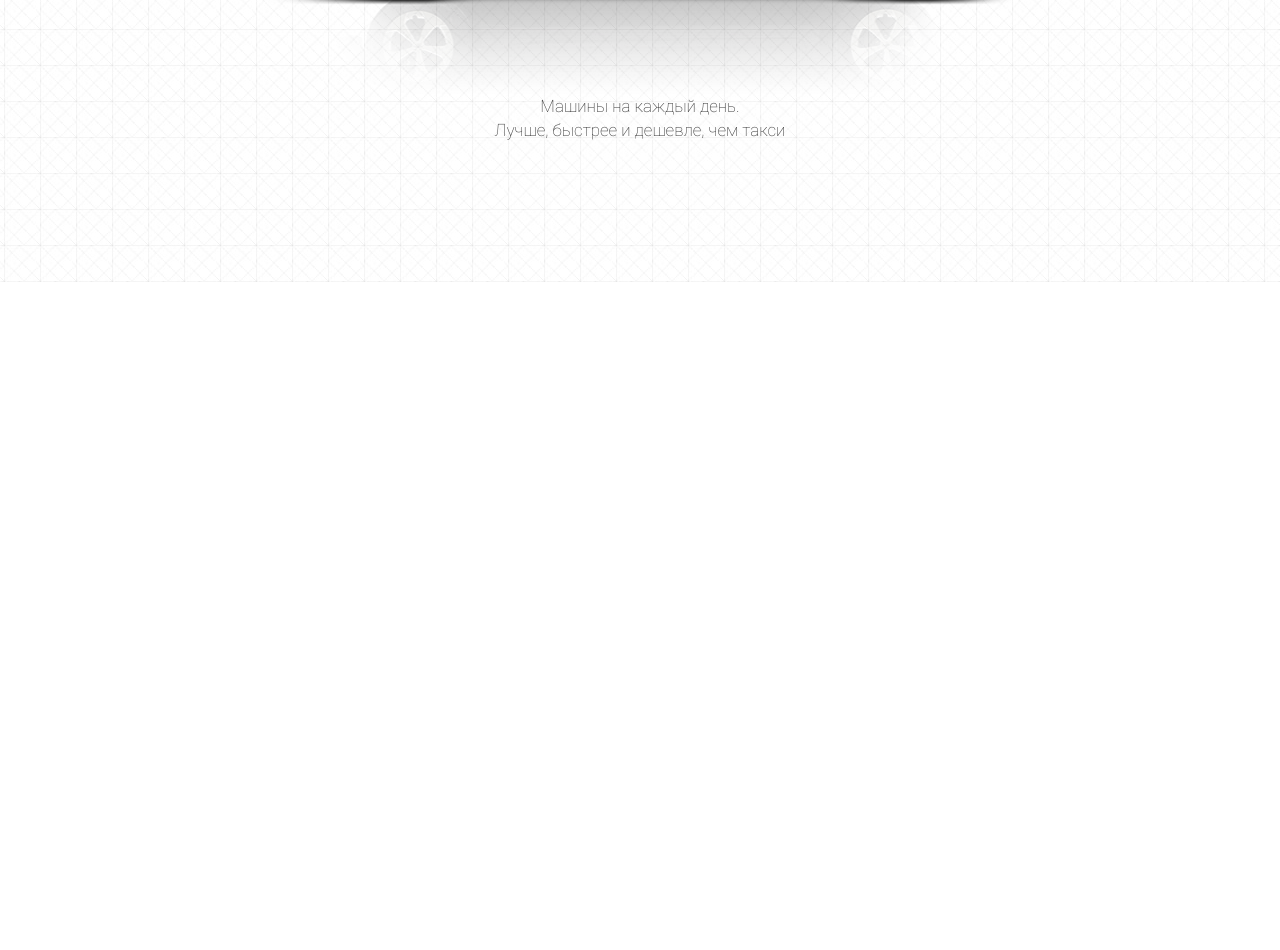
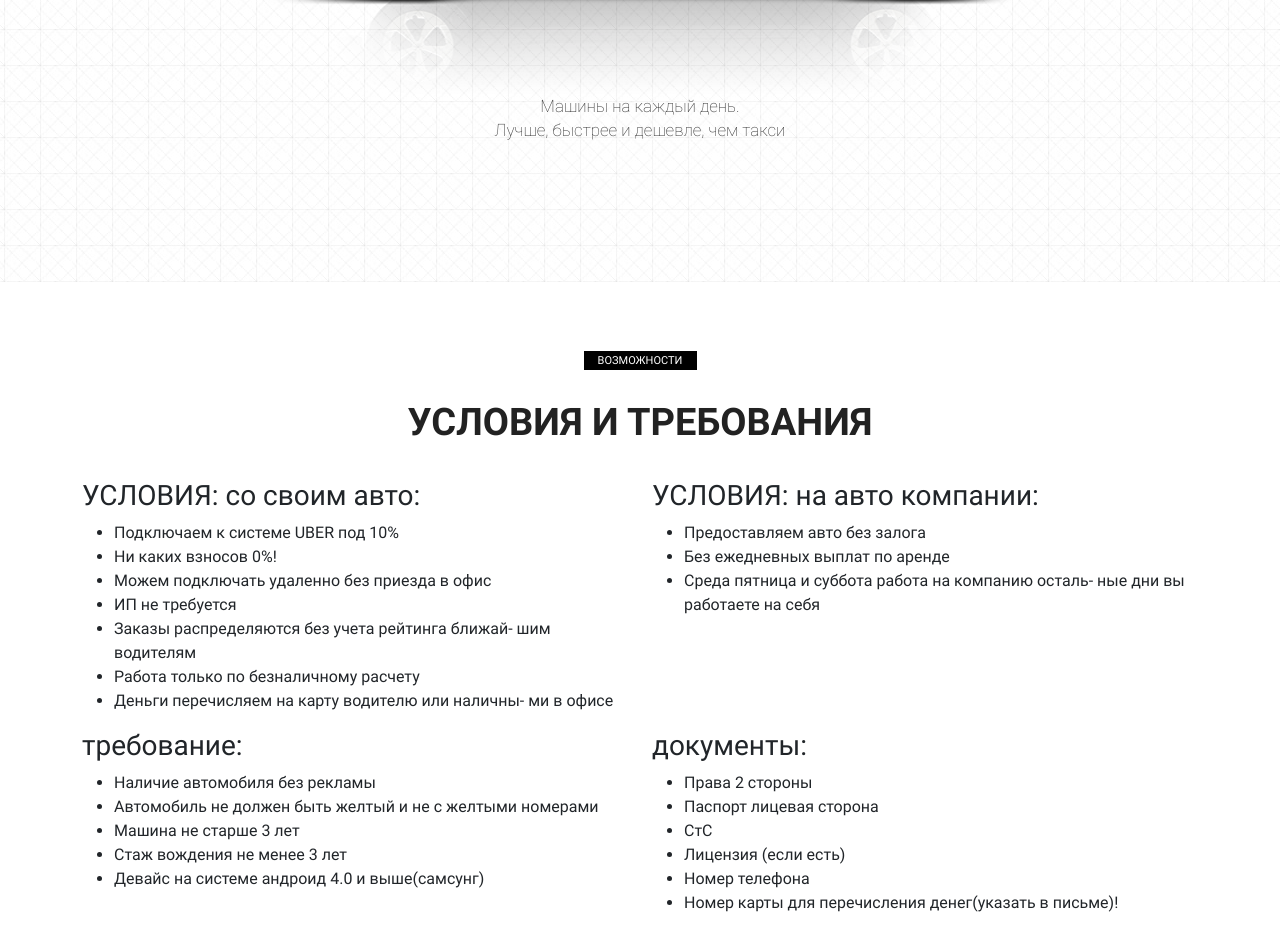
Before and after one commit to Okn-project/project-bootstrap, a plain HTML site: page src/index.html in a window 1280 px wide. Shown: the part 3223-4173 px from the top of the page. Before the commit the page ends 3505 px from the top, so only its background shows below. Drawn offline with Linux system fonts and the light colour scheme.

Commit message:
conditions in progress

```diff
--- a/src/index.html
+++ b/src/index.html
@@ -272,8 +272,67 @@
       </div>
     </section>
 
+    <section class="conditions">
+      <button class="header_btn">Возможности</button>
+      <h2 class="conditions_title">условия и требования</h2>
+      <div class="container">
+        <div class="row">
+          <div class="col-md-6">
+            <h3 class="conditions_list_title">УСЛОВИЯ: со своим авто:</h3>
+            <ul class="conditions_list">
+              <li class="conditions_item">Подключаем к системе UBER  под 10%</li>
+              <li class="conditions_item">Ни каких взносов  0%!</li>
+              <li class="conditions_item">Можем подключать удаленно без приезда в офис</li>
+              <li class="conditions_item"> ИП не требуется</li>
+              <li class="conditions_item">  Заказы распределяются без учета рейтинга ближай-
+                шим водителям</li>
+              <li class="conditions_item">Работа только по безналичному расчету</li>
+              <li class="conditions_item">Деньги перечисляем на карту водителю или наличны-
+                ми в офисе</li>
+            </ul>
+
+
+          </div>
+          <div class="col-md-6">
+            <h3 class="conditions_list_title">УСЛОВИЯ: на авто компании:</h3>
+            <ul class="conditions_list">
+              <li class="conditions_item"> Предоставляем авто без залога</li>
+              <li class="conditions_item">Без ежедневных выплат по аренде</li>
+              <li class="conditions_item">Среда пятница и суббота работа на компанию осталь-
+                ные дни вы работаете на себя</li>
+            </ul>
+
+          </div>
+        </div>
+
+        <div class="row">
+          <div class="col-md-6">
+            <h3 class="conditions_list_title">требование:</h3>
+            <ul class="conditions_list">
+              <li class="conditions_item">Наличие автомобиля без рекламы</li>
+              <li class="conditions_item">Автомобиль не должен быть желтый и не с желтыми
+                номерами</li>
+              <li class="conditions_item">Машина не старше 3 лет</li>
+              <li class="conditions_item">Стаж вождения не менее 3 лет</li>
+              <li class="conditions_item">Девайс на системе андроид 4.0 и выше(самсунг)</li>
+            </ul>
+          </div>
+          <div class="col-md-6">
+            <h3 class="conditions_list_title">документы:</h3>
+            <ul class="conditions_list">
+              <li class="conditions_item">Права 2 стороны</li>
+              <li class="conditions_item">Паспорт лицевая сторона</li>
+              <li class="conditions_item">СтС</li>
+              <li class="conditions_item">Лицензия (если есть)</li>
+              <li class="conditions_item">Номер телефона</li>
+              <li class="conditions_item">Номер карты для перечисления денег(указать в письме)!</li>
+            </ul>
+          </div>
+        </div>
+      </div>
+    </section>
+
     <!-- to do
-    <section class="conditions"></section>
     <section class="map"></section>
     <footer></footer>
   </body>
--- a/src/sasss/styles.sass
+++ b/src/sasss/styles.sass
@@ -371,3 +371,16 @@ h4
     line-height: 24px
     color: #222222
     text-align: center
+.conditions
+  padding: 69px 0 90px 0
+  &_title
+    margin-top: 28px
+    margin-bottom: 33px
+    font-weight: bold
+    font-size: 38px
+    line-height: 48px
+    color: #222222
+    text-transform: uppercase
+    text-align: center
+  ~$_title_3
+    outline: 1px solid red
```
Also changed, not shown: src/css/styles.min.css, 1 other file.
